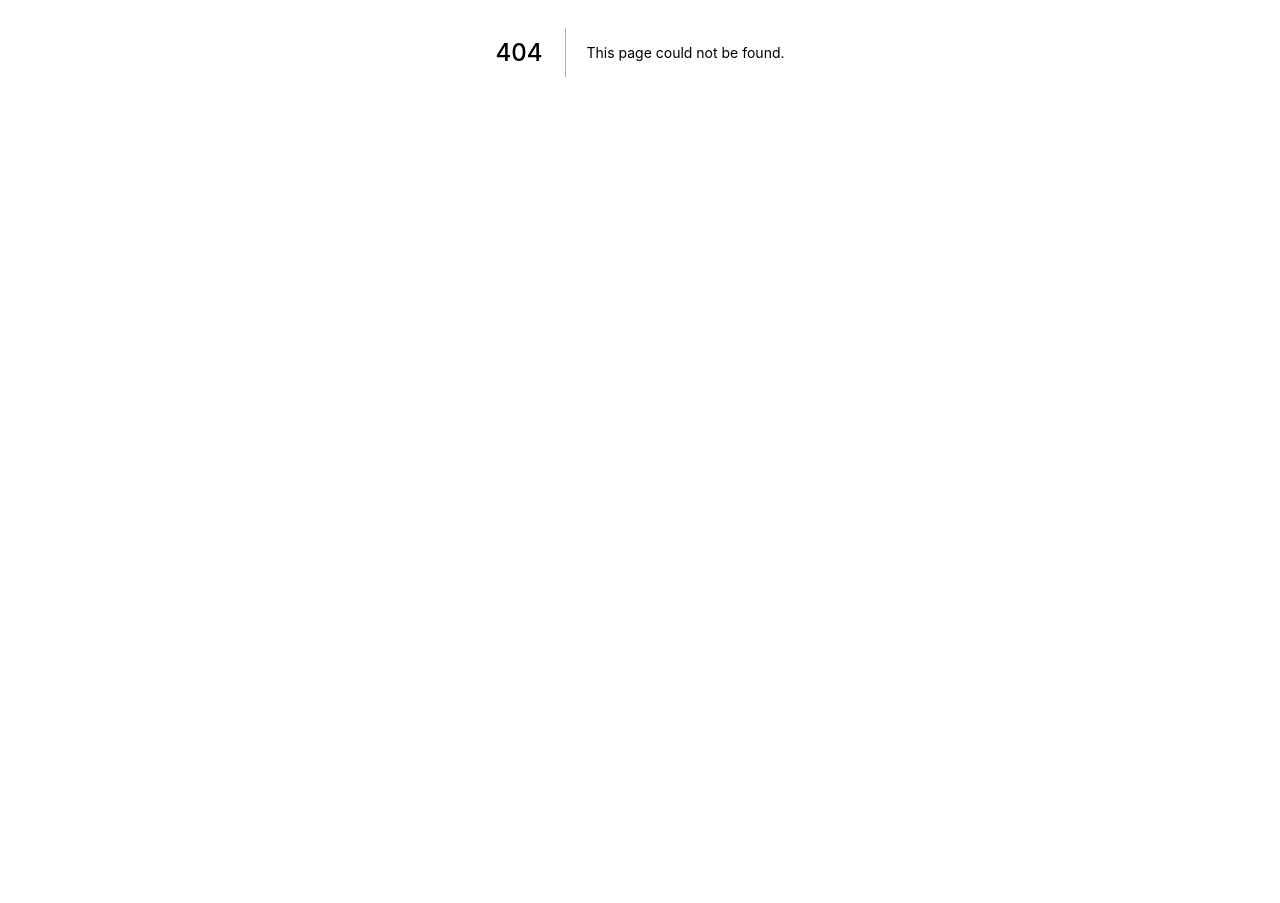
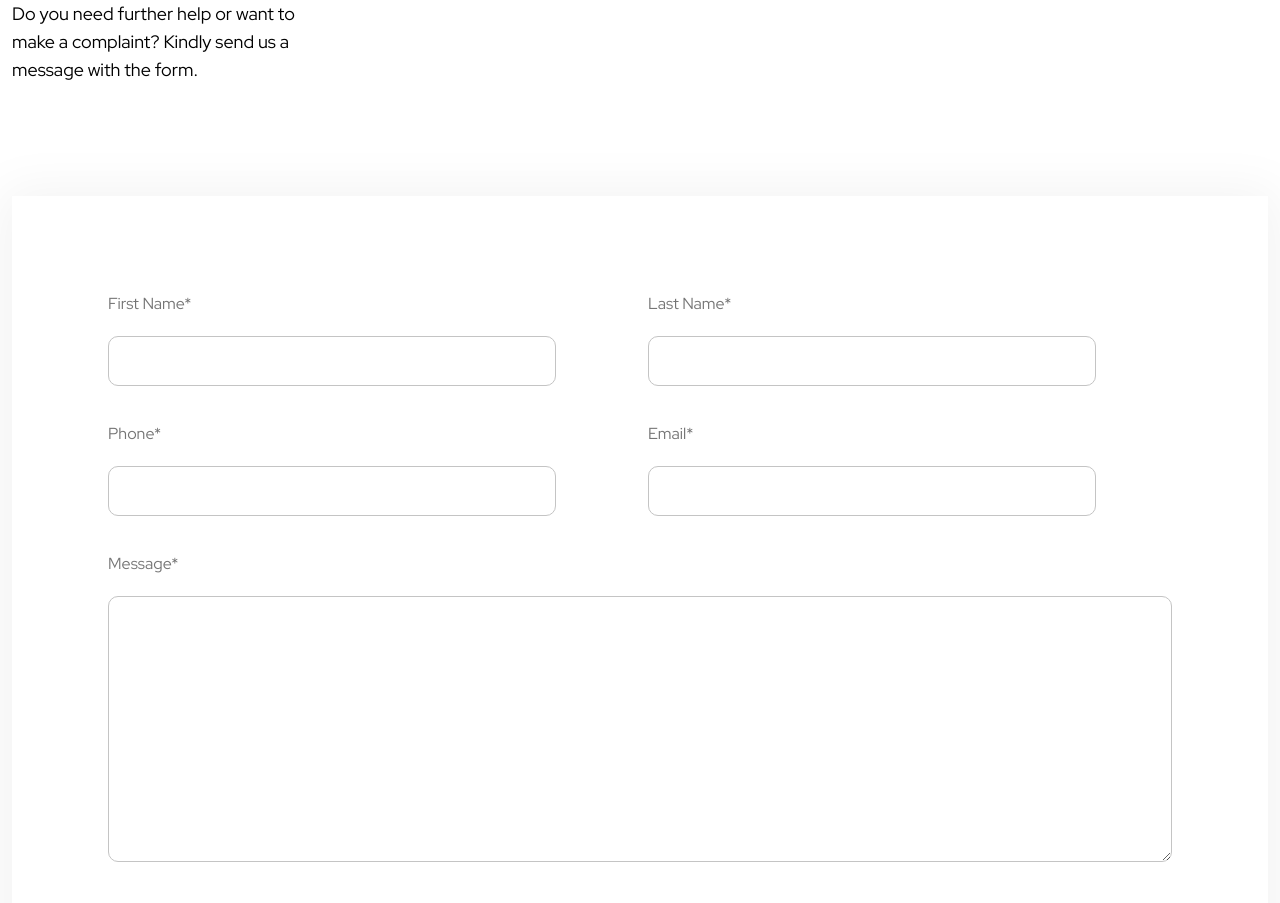
Before and after one commit to jbrit/sourceit, a Next.js app: page /contact in a window 1280 px wide. Before the commit this address had no page. Shown: the part 348-1251 px from the top of the page. Before the commit the page ends 800 px from the top, so only its background shows below. Built offline with nearby package versions, Linux system fonts and the light colour scheme.

Commit message:
contact section added

```diff
--- a/components/Footer.js
+++ b/components/Footer.js
@@ -20,7 +20,7 @@ const Footer = () => {
           <Link href="/">
             <a className="inline-block mx-6 select-none">Order Now</a>
           </Link>
-          <Link href="/">
+          <Link href="/contact">
             <a className="inline-block mx-6 select-none">Contact Us</a>
           </Link>
         </div>
--- a/components/Navbar.js
+++ b/components/Navbar.js
@@ -7,14 +7,16 @@ const Navbar = () => {
     <nav className="bg-white py-4">
       <div className="max-w-7xl px-3 mx-auto">
         <div className="flex items-center font-normal">
-          <span className="inline-block mr-auto">
+          <Link href="/">
+            <a className="inline-block mr-auto">
               <Image
                 src="/logo.png"
                 alt="SourceMyGadgets"
                 height="85"
                 width="156"
               />
-          </span>
+            </a>
+          </Link>
           <div className="text-lg">
             <Link href="/">
               <a className="inline-block mx-6 select-none">Home</a>
@@ -22,11 +24,11 @@ const Navbar = () => {
             <Link href="/">
               <a className="inline-block mx-6 select-none">About</a>
             </Link>
-            <Link href="/">
+            <Link href="/contact">
               <a className="inline-block mx-6 select-none">Contact Us</a>
             </Link>
           </div>
-          <button className="ml-20 py-4 px-8 bg-blue-400 rounded-md text-white hover:bg-blue-500 focus:outline-none text-lg">
+          <button className="ml-20 py-4 px-8 bg-blue-400 rounded-md text-white hover:bg-blue-500 focus:outline-none text-lg transition-all duration-500 ease-in-out">
             Get Started
           </button>
         </div>
--- a/components/Newsletter.js
+++ b/components/Newsletter.js
@@ -57,7 +57,6 @@ const Newsletter = () => {
           }}
           type="submit"
         >
-          {" "}
           <Image src="/send-arrow.svg" height={27.6} width={27.6} />{" "}
         </button>
       </form>
--- a/components/ProductCard.js
+++ b/components/ProductCard.js
@@ -5,7 +5,7 @@ const ProductCard = ({ name, width, height }) => {
   return (
     <div className="inline-block cursor-pointer">
       <div
-        className="h-full py-4 mx-4 overflow-x-hidden hover:shadow-lg transition-all duration-500 ease-in-out "
+        className="h-full py-4 mx-4 overflow-x-hidden hover:shadow-lg transition-all duration-500 ease-in-out"
         style={{
           background: "#FFFFFF",
           border: "1px solid #E0E0E0",
@@ -14,7 +14,7 @@ const ProductCard = ({ name, width, height }) => {
         }}
       >
         <div
-          className="flex flex-col justify-center items-center transform hover:scale-105 transition-all duration-500 ease-in-out "
+          className="flex flex-col justify-center items-center transform hover:scale-105 transition-all duration-500 ease-in-out"
           style={{ height: "229px" }}
         >
           <Image
--- /dev/null
+++ b/pages/contact.js
@@ -0,0 +1,115 @@
+import Head from "next/head";
+import Footer from "../components/Footer";
+import Navbar from "../components/Navbar";
+
+export default function Contact() {
+  return (
+    <div>
+      <Head>
+        <title>Contact Us | Order Now</title>
+        <meta name="description" content="SourceIt Web Site" />
+        <link rel="preconnect" href="https://fonts.googleapis.com" />
+        <link
+          rel="preconnect"
+          href="https://fonts.gstatic.com"
+          crossOrigin="true"
+        />
+        <link
+          href="https://fonts.googleapis.com/css2?family=Red+Hat+Display:wght@300;400;500;600;700&display=swap"
+          rel="stylesheet"
+        />
+        <link rel="icon" href="/favicon.ico" />
+      </Head>
+      <Navbar />
+      <main className=" bg-white">
+        <div className="max-w-7xl px-3 mx-auto py-28">
+          <div style={{ fontSize: "4rem" }} className="font-bold mb-4">
+            Contact <span className="text-blue-400">Us</span>
+          </div>
+          <div className="text-lg mb-28" style={{ maxWidth: "295px" }}>
+            Do you need further help or want to make a complaint? Kindly send us
+            a message with the form.
+          </div>
+          <form
+            className="p-24"
+            style={{
+              background: "#FFFFFF",
+              boxShadow: "0px 4px 50px 10px rgba(0, 0, 0, 0.05)",
+            }}
+          >
+            <div className="grid grid-cols-2 gap-x-4 gap-y-9 w-full mb-9">
+              <div className="w-full max-w-md">
+                <span style={{ color: "#757575" }} className="mb-5 block">
+                  First Name*
+                </span>
+                <input
+                  className="form-input px-3 py-3 w-full"
+                  type="text"
+                  name="firstName"
+                  required
+                />
+              </div>
+              <div className="w-full max-w-md">
+                <span style={{ color: "#757575" }} className="mb-5 block">
+                  Last Name*
+                </span>
+                <input
+                  className="form-input px-3 py-3 w-full"
+                  type="text"
+                  name="lastName"
+                  required
+                />
+              </div>
+              <div className="w-full max-w-md">
+                <span style={{ color: "#757575" }} className="mb-5 block">
+                  Phone*
+                </span>
+                <input
+                  className="form-input px-3 py-3 w-full"
+                  type="text"
+                  name="phone"
+                  required
+                />
+              </div>
+              <div className="w-full max-w-md">
+                <span style={{ color: "#757575" }} className="mb-5 block">
+                  Email*
+                </span>
+                <input
+                  className="form-input px-3 py-3 w-full"
+                  type="text"
+                  name="email"
+                  required
+                />
+              </div>
+            </div>
+            <div className="w-full mb-9">
+              <span style={{ color: "#757575" }} className="mb-5 block">
+                Message*
+              </span>
+              <textarea
+                className="form-input px-3 py-3 w-full"
+                name="message"
+                rows="10"
+                required
+              ></textarea>
+            </div>
+            <button
+              className="py-5 px-16 bg-blue-400 rounded-md text-white hover:bg-blue-500 focus:outline-none text-lg transition-all duration-500 ease-in-out"
+              type="submit"
+            >
+              Submit
+            </button>
+          </form>
+        </div>
+      </main>
+      <section className="h-96 quality-gadgets">
+        <div style={{lineHeight: "74px"}} className="pt-24 px-24 text-white font-bold text-6xl">
+          Top Quality Gadgets <br />
+          You can Trust
+        </div>
+      </section>
+      <Footer />
+    </div>
+  );
+}
--- a/pages/index.js
+++ b/pages/index.js
@@ -28,12 +28,20 @@ export default function Home() {
           Product Categories
         </h2>
         <div className="max-w-7xl px-3 overflow-x-auto mx-auto">
-          <div className="grid  grid-flow-col  grid-rows-1 auto-cols-auto">
+          <div className="grid  grid-flow-col  grid-rows-1 auto-cols-auto mb-9">
             <ProductCard name="Smartphones" width={197} height={148} />
-            <ProductCard name="Computers" width={380.79} height={144.49}  />
-            <ProductCard name="Consoles" width={240} height={188}  />
-            <ProductCard name="Smartwatches" width={91} height={169}  />
+            <ProductCard name="Computers" width={380.79} height={144.49} />
+            <ProductCard name="Consoles" width={240} height={188} />
+            <ProductCard name="Smartwatches" width={91} height={169} />
             <ProductCard name="Accessories" width={180} height={180} />
+          </div>
+          <div className="flex items-center justify-center">
+            <button
+              className="py-5 px-16 bg-blue-400 rounded-md text-white hover:bg-blue-500 focus:outline-none text-lg transition-all duration-500 ease-in-out"
+              type="submit"
+            >
+              Order Now
+            </button>
           </div>
         </div>
       </section>
--- a/styles/globals.css
+++ b/styles/globals.css
@@ -24,6 +24,12 @@ body {
   background-color: rgba(96, 165, 250, var(--tw-bg-opacity));
 }
 
+.quality-gadgets {
+  background: url("../public/wave.svg"), linear-gradient(#f7b24b, #f7b24b);
+  background-size: cover;
+  background-position: 50% 50%;
+}
+
 .tab-base {
   visibility: hidden;
 }
@@ -31,6 +37,11 @@ body {
   visibility: visible;
 }
 
+.form-input {
+  border: 1px solid #c4c4c4;
+  border-radius: 10px;
+}
+
 ::-webkit-scrollbar {
   display: none;
 }
```
Lines whose indentation alone changed are shown as unchanged.
